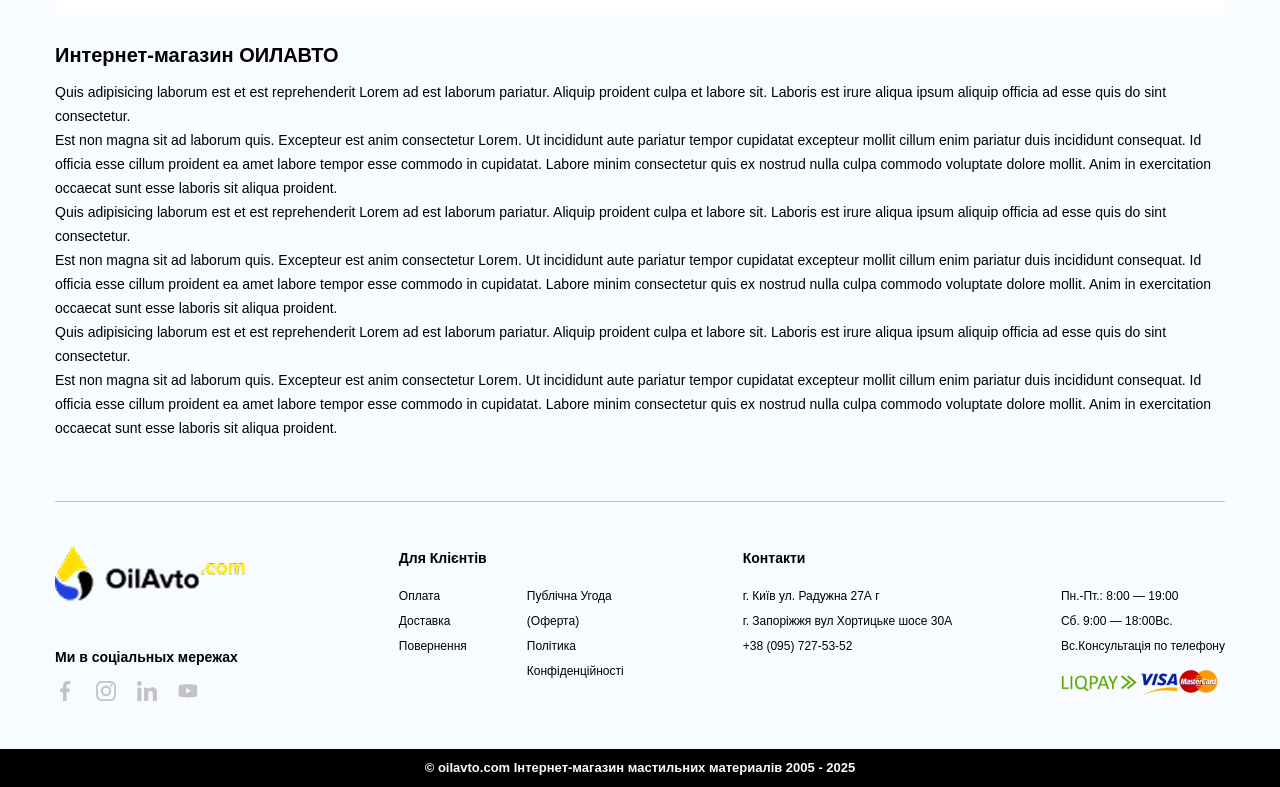
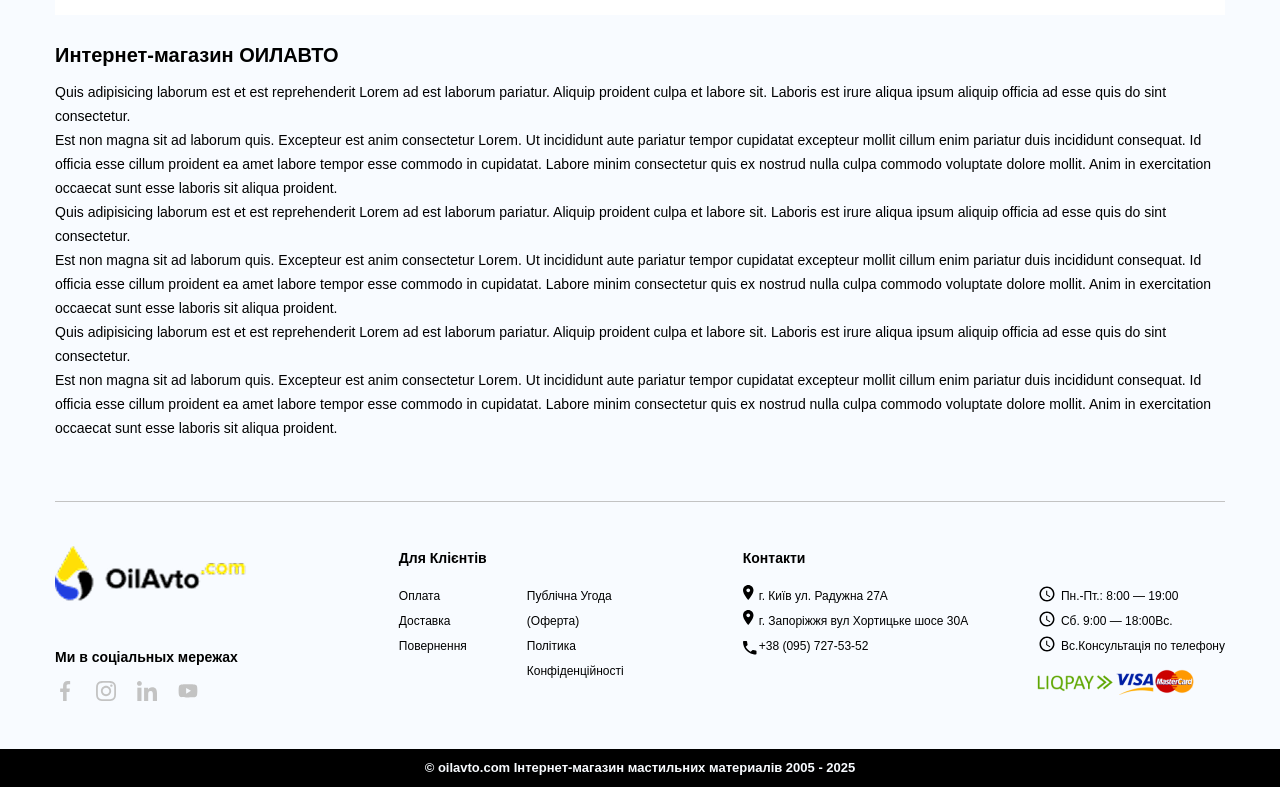
Before and after one commit to OleksandrShyrokopoias/shop, a website: page app/index.html in a window 1280 px wide. Shown: the part 1125-1912 px from the top of the page. Drawn offline with nearby package versions, Linux system fonts and the light colour scheme.

Commit message:
footer-icon

```diff
--- a/app/index.html
+++ b/app/index.html
@@ -270,9 +270,9 @@
                             <h5 class="footer__contacts-title">контакти</h5>
                             <div class="footer__contacts-box">
                                  <div class="footer__contacts-adress">
-                                <a href="#" class="footer__contacts-adress-link">г. Київ ул. Радужна 27А г</a>
-                                <a href="#" class="footer__contacts-adress-link">г. Запоріжжя вул Хортицьке шосе 30А</a>
-                                <a href="tel:+380957275352">+38 (095) 727-53-52</a>
+                                <a href="https://maps.app.goo.gl/Z7KUVjGU7jLZPjcz9" class="footer__contacts-adress-link" target="_blank">г. Київ ул. Радужна 27А</a>
+                                <a href="https://maps.app.goo.gl/2YTeDwz9P468ppJo6" class="footer__contacts-adress-link" target="_blank">г. Запоріжжя вул Хортицьке шосе 30А</a>
+                                <a href="tel:+380957275352" class="footer__contacts-telephone">+38 (095) 727-53-52</a>
                             </div>
                             <div class="footer__contacts-time">
                                 <p class="footer_contacts-time-item">Пн.-Пт.: 8:00 — 19:00</p>
--- a/app/scss/style.scss
+++ b/app/scss/style.scss
@@ -298,7 +298,47 @@ body {
 	color: #000;
 }
 .footer__contacts-adress-link {
+	padding-left: 16px;
+	position: relative;
 	display: block;
+}
+.footer__contacts-adress-link::before {
+	position: absolute;
+	content: url(../images/map-icon.svg);
+	width: 10px;
+	height: 15px;
+	top: 0;
+	left: 0;
+}
+.footer__contacts-adress-link:hover {
+	color: #213FDF;
+}
+.footer__contacts-telephone {
+	position: relative;
+	padding-left: 16px;
+}
+.footer__contacts-telephone::before {
+	position: absolute;
+	content: url(../images/telephone.svg);
+	width: 13.5px;
+	height: 13.5px;
+	top: 0;
+	left: 0;
+}
+.footer__contacts-telephone:hover {
+	color:#213FDF
+}
+.footer_contacts-time-item {
+	position: relative;
+	padding-left: 24px;
+}
+.footer_contacts-time-item::before{
+	position: absolute;
+	content: url(../images/time.svg);
+	width: 20px;
+	height: 20px;
+	top: 0;
+	left: 0;
 }
 .footer__contacts-card {
 	margin-top: 9px;
```
Also changed, not shown: app/css/style.min.css, app/images/map-icon.svg (added), app/images/telephone.svg (added), app/images/time.svg (added).
